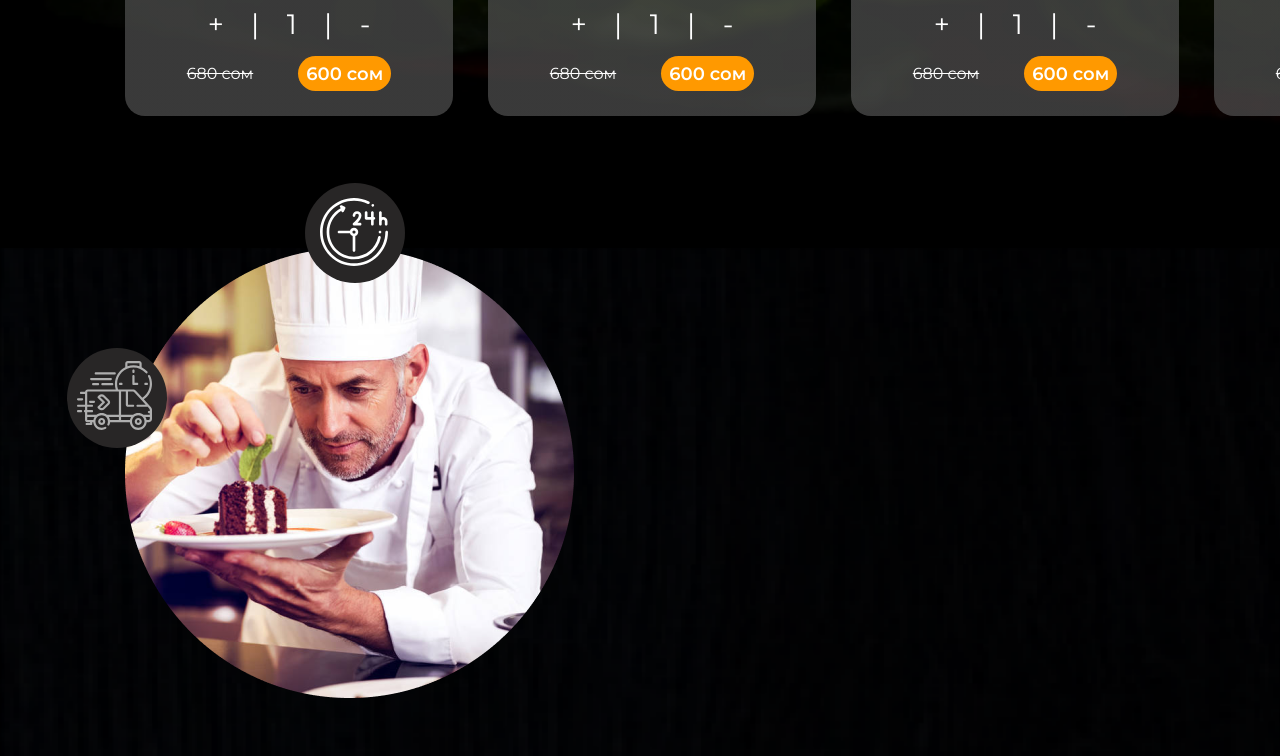
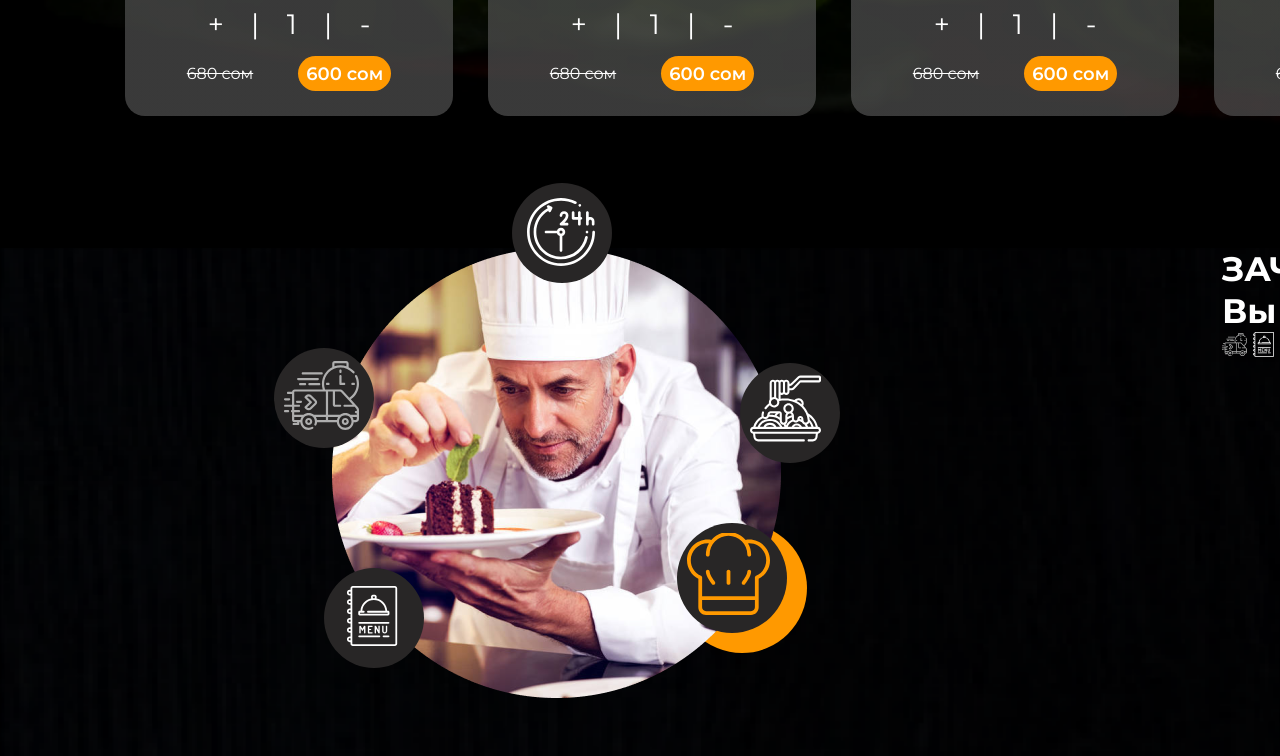
Before and after one commit to mamatov-ilich/Landing-Page, a plain HTML site: page index.html in a window 1280 px wide. Shown: the part 2394-3150 px from the top of the page. Drawn offline with Linux system fonts and the light colour scheme.

Commit message:
added new file.

```diff
--- a/index.html
+++ b/index.html
@@ -1,11 +1,15 @@
 <!DOCTYPE html>
-<html lang="en" title="hello">
+<html lang="en">
 
 <head>
   <meta charset=" UTF-8">
   <meta name="viewport" content="width=device-width, initial-scale=1.0">
   <title>Restaurant</title>
   <link rel="stylesheet" href="./style/style.css">
+  <script src="//cdnjs.cloudflare.com/ajax/libs/ScrollMagic/2.0.7/ScrollMagic.min.js"></script>
+  <script src="//cdnjs.cloudflare.com/ajax/libs/ScrollMagic/2.0.7/plugins/debug.addIndicators.min.js"></script>
+  <script src="js/scrollmagic/uncompressed/ScrollMagic.js"></script>
+
 </head>
 
 <body>
@@ -176,7 +180,7 @@
       </div>
       <div class="menu">
         <div class="item">
-          <div class="description">
+          <div class="description" title="Пицца Баварская">
             <img src="./img/image 1.png" alt="Пицца Баварская">
             <div class="title">
               <h1>Пицца "Баварская"</h1>
@@ -273,19 +277,46 @@
   </div>
   <div class="background-3">
     <section id="about">
+      <div class="about">
         <div class="ellipse">
           <img class="rot" src="/img/Ellipse 8.png" alt="">
           <div class="clock">
-
             <img class="hours" src="/img/24-hours 1.svg" alt="">
-
           </div>
           <div class="delivery">
+            <img src="/img/express-delivery 1.svg" alt="">
+          </div>
+          <div class="spagetti">
+            <img src="/img/spaguetti 1.svg" alt="">
+          </div>
+          <div class="chef-1">
+            <div class="chef">
+              <img src="/img/chef 1.svg" alt="">
+            </div>
+          </div>
+          <div class="menu-1">
+            <img src="/img/menu 1.svg" alt="">
+          </div>
+        </div>
+        <div class="title-about">
+          <h1>ЗАЧЕМ <br>
+            Вы должны выбрать нас?
 
-          <img src="/img/express-delivery 1.svg" alt="">
+          </h1>
+          <div class="shef-imgs">
+            <img src="./img/express-delivery 1.svg" alt="">
+            <img src="./img/menu 1.svg" alt="">
+            <img src="./img/spaguetti 1.svg" alt="">
+            <img src="./img/24-hours 1.svg" alt="">
+            <img src="./img/chef 1.svg" alt="">
+          </div>
+          <div class="lines">
 
           </div>
         </div>
+      </div>
+
+
 
     </section>
 
--- a/style/style.css
+++ b/style/style.css
@@ -143,6 +143,7 @@ body {
   align-items: center;
   gap: 35px;
 }
+
 .description {
   width: 341px;
   height: 367px;
@@ -228,6 +229,12 @@ body {
   height: 3170px;
 }
 
+.about {
+  display: flex;
+  justify-content: space-around;
+  align-items: left;
+}
+
 .ellipse img {
   position: absolute;
 }
@@ -259,3 +266,64 @@ body {
   margin-top: 10px;
   margin-left: 10px;
 }
+
+.spagetti {
+  background-color: #282626;
+  width: 100px;
+  height: 100px;
+  border-radius: 50%;
+  position: relative;
+  left: 408px;
+  bottom: 85px;
+}
+.spagetti img {
+  margin-top: 10px;
+  margin-left: 10px;
+}
+
+.chef-1 {
+  background-color: #f90;
+  width: 130px;
+  height: 130px;
+  border-radius: 50%;
+  margin-left: 345px;
+}
+
+.chef {
+  background-color: #282626;
+  margin-top: -25px;
+  width: 110px;
+  height: 110px;
+  position: relative;
+  border-radius: 50%;
+}
+.chef img {
+  margin-top: 10px;
+  margin-left: 10px;
+}
+
+.menu-1 {
+  background-color: #282626;
+  width: 100px;
+  height: 100px;
+  border-radius: 50%;
+  position: relative;
+  left: -8px;
+  top: -85px;
+}
+.menu-1 img {
+  margin-top: 18px;
+  margin-left: 18px;
+}
+.title-about {
+  display: flex;
+  flex-direction: column;
+}
+.title-about h1 {
+  font-size: 34px;
+  color: #fff;
+}
+.shef-imgs img {
+  width: 25px;
+  height: 25px;
+}
```
Also changed, not shown: img/chef 1.svg (added), img/menu 1.svg (added), img/spaguetti 1.svg (added). Lines whose indentation alone changed are shown as unchanged.
